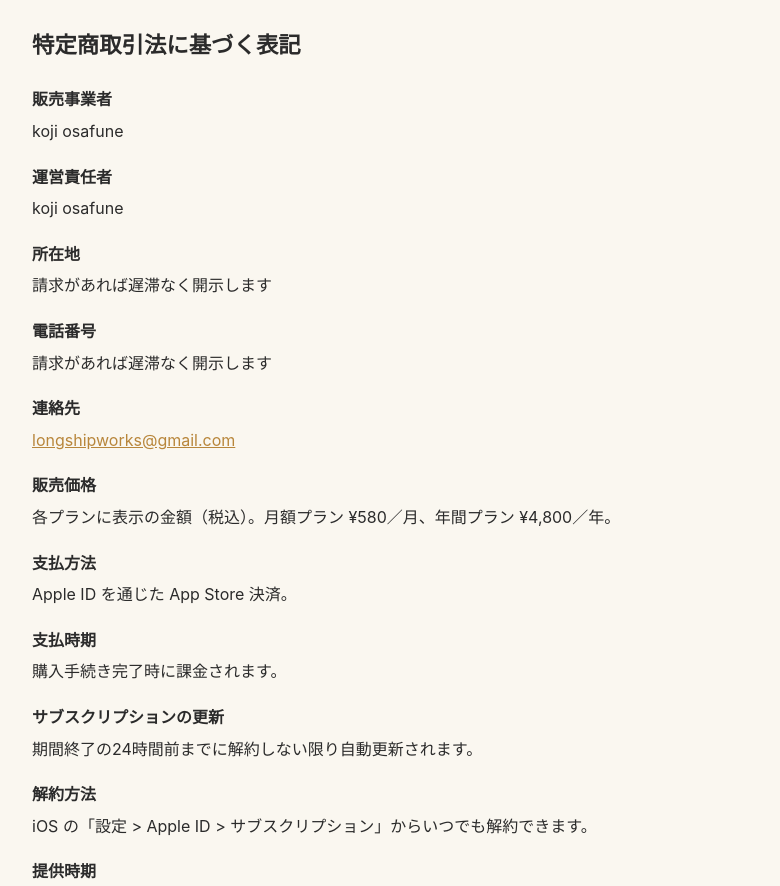
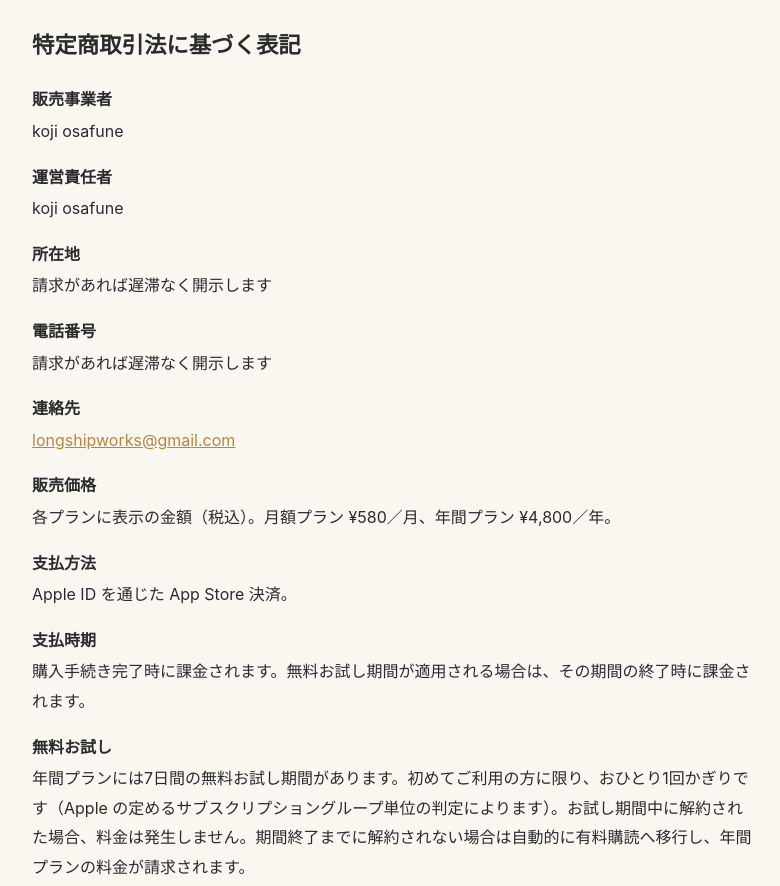
Before and after one commit to longshipworks/kaiun-techo-legal, a plain HTML site: page tokushoho.html in a window 1280 px wide. Shown: the top 886 px of the page, without its empty margins (248-1028 px from the left). Drawn offline with Linux system fonts and the light colour scheme.

Commit message:
特商法に無料お試し期間を追記する
年間プランに7日間の無料お試しを設定したため。アプリ内の
「特定商取引法に基づく表記」（legalContent.ts）と一字一句そろえて
ある。ガイドライン3.1.2 はアプリ内の表示とリンク先の整合を見る箇所
なので、審査提出の前に反映させる。

Co-Authored-By: Claude Opus 5 <noreply@anthropic.com>

```diff
--- a/tokushoho.html
+++ b/tokushoho.html
@@ -34,7 +34,8 @@
         <dt>連絡先</dt><dd><a href="mailto:longshipworks@gmail.com">longshipworks@gmail.com</a></dd>
         <dt>販売価格</dt><dd>各プランに表示の金額（税込）。月額プラン ¥580／月、年間プラン ¥4,800／年。</dd>
         <dt>支払方法</dt><dd>Apple ID を通じた App Store 決済。</dd>
-        <dt>支払時期</dt><dd>購入手続き完了時に課金されます。</dd>
+        <dt>支払時期</dt><dd>購入手続き完了時に課金されます。無料お試し期間が適用される場合は、その期間の終了時に課金されます。</dd>
+        <dt>無料お試し</dt><dd>年間プランには7日間の無料お試し期間があります。初めてご利用の方に限り、おひとり1回かぎりです（Apple の定めるサブスクリプショングループ単位の判定によります）。お試し期間中に解約された場合、料金は発生しません。期間終了までに解約されない場合は自動的に有料購読へ移行し、年間プランの料金が請求されます。</dd>
         <dt>サブスクリプションの更新</dt><dd>期間終了の24時間前までに解約しない限り自動更新されます。</dd>
         <dt>解約方法</dt><dd>iOS の「設定 &gt; Apple ID &gt; サブスクリプション」からいつでも解約できます。</dd>
         <dt>提供時期</dt><dd>決済完了後ただちにご利用いただけます。</dd>
```
